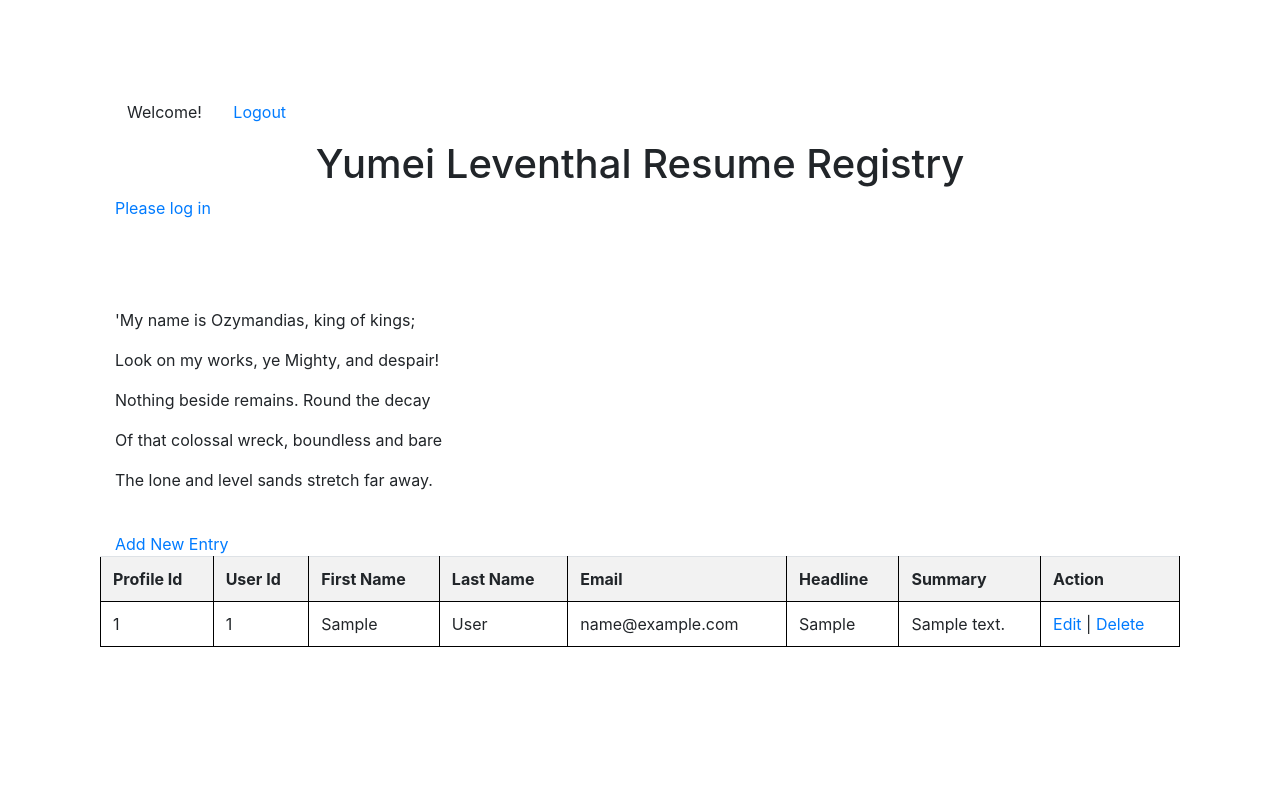
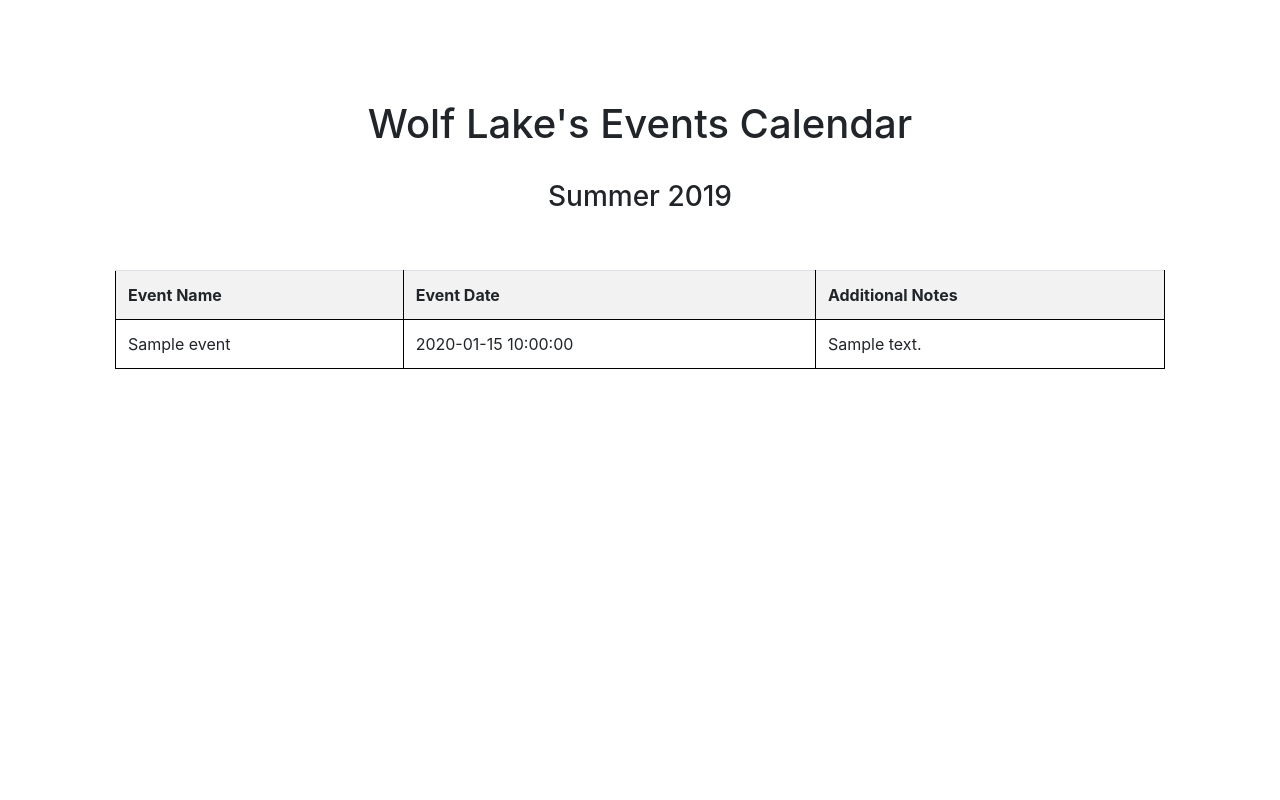
Before and after one commit to CodeByLine/calendar_WL, a PHP site: page /index.php in a window 1280 px wide. Run offline with PHP 8.4, Linux system fonts and the light colour scheme; the visitor is signed in with stand-in values (Sample User, id 1); tables that the repository leaves empty or names only in its code hold one stand-in row (values such as "Sample post").

Commit message:
reverting back

```diff
--- a/index.php
+++ b/index.php
@@ -1,69 +1,19 @@
-
 <?php
-
     require_once "pdo.php";
     session_start();
 
+    if (isset($_SESSION['email'])){
+
     if (!empty($_SESSION['message'])) {
-        echo($_SESSION['message']);
+        echo $_SESSION['message'];
         unset($_SESSION['message']);
     }
 
-    $errors = [];
-    $success = [];
 
+        }
 
-    if ((!isset($_SESSION['user_id'])) || (!isset($_SESSION['name']))){
+?>
 
-        echo '<p><a href="login.php">Please log in</a></p>';
-
-    } else {
-        // echo '<a href="add.php">Add New Entry</a>';
-
-        echo '&nbsp; &nbsp; &nbsp; Welcome! &nbsp; &nbsp; &nbsp; <a href="logout.php">Logout</a>' ;
-
-        echo('<table class="table table-striped" border="1" >'."\n");
-
-        // profile_id, user_id, first_name, last_name, email, headline, summary
-
-        $sql = ("SELECT * FROM Profile"); // WHERE profile_id = :pd, user_id = :ud, first_name = :fn, last_name = :ln, email = :em, headline = :he, summary = :su");
-        $stmt = $pdo->query($sql);
-        $stmt->execute(array(
-
-        ));
-
-        echo "<tr><th>Profile Id</th><th>User Id</th><th>First Name</th><th>Last Name</th><th>Email</th><th>Headline</th> <th>Summary</th> <th>Action";
-
-        while ($row = $stmt->fetch(PDO::FETCH_ASSOC)) {
-        echo("</th><tr><td>");
-        echo(htmlentities($row['profile_id']));
-        echo("</td><td>");
-        echo(htmlentities($row['user_id']));
-        echo("</td><td>");
-        echo(htmlentities($row['first_name']));
-        echo("</td><td>");
-        echo(htmlentities($row['last_name']));
-        echo("</td><td>");
-        echo(htmlentities($row['email']));
-        echo("</td><td>");
-        echo(htmlentities($row['headline']));
-        echo("</td><td>");
-        echo(htmlentities($row['summary']));
-        echo("</td><td>");
-        // echo ('<a href="view.php?profile_id='.$row['profile_id'].'">View</a>' );
-        echo ('<a href="edit.php?profile_id='.$row['profile_id'].'">Edit</a>  |  ' );
-
-        echo('<a href="delete.php?profile_id='.$row['profile_id'].'">Delete</a>');
-        echo("</td></tr>\n");
-        echo('</table');
-        echo '<p></p>';
-    }
-}
-        // echo("</td><td>");
-        // echo ('<a href="edit.php?user_id='.$row['profile_id'].'">Edit</a> |');  // GET
-        // echo ('<a href="delete.php?user_id='.$row['profile_id'].'">Delete</a> |');  // GET
-    ?>
-    <!-- END: View one -->
 
 
 <!DOCTYPE html>
@@ -72,14 +22,24 @@
     <meta charset="UTF-8">
     <meta name="viewport" content="width=device-width, initial-scale=1.0">
     <meta http-equiv="X-UA-Compatible" content="ie=edge">
-    <title>Yumei Leventhal index.php</title>
+    <title>Events Calendar</title>
 
     <link rel="stylesheet" href="https://stackpath.bootstrapcdn.com/bootstrap/4.3.1/css/bootstrap.min.css" integrity="sha384-ggOyR0iXCbMQv3Xipma34MD+dH/1fQ784/j6cY/iJTQUOhcWr7x9JvoRxT2MZw1T" crossorigin="anonymous">
 
     <link rel="stylesheet" type="text/css" media="screen" href="main.css">
 </head>
 <body>
-<style>
+
+<div class="container">
+    <h1><center>Wolf Lake's Events Calendar </center></h1>
+    <br>
+        <h3><center>Summer 2019</center></h3>
+
+    <!-- <br> <a href="login.php">Login</a> -->
+   <br>
+
+<br>
+   <style>
         table, th, td {
         border: 1px solid black;
         border-collapse: collapse;
@@ -87,31 +47,42 @@
         th, td {
         padding: 10px;
         }
-</style>
 
 
+    </style>
 
-<div class="container">
-    <h1><center> Yumei Leventhal Resume Registry</center></h1>
-    <p><a href="login.php">Please log in</a></p>
-<br>
+    <?php
 
 
-<!-- BEGIN: View one  -->
-<!-- <a href="index.php">Back to Index</a> -->
+        $stmt = $pdo->query("SELECT event_id, eventname, eventdate, eventnote FROM events");
+        $rows = $stmt->fetchAll(PDO::FETCH_ASSOC);
+
+            if ($rows == false) {
+                echo("No event found here");
+            } else {
 
 
-<br>
- <br>
+                echo('<table class="table table-striped" border="1" >'."\n");
+                echo "<tr><th>Event Name</th>  <th>Event Date</th> <th>Additional Notes";
+                foreach ( $rows as $row ) {
+                 echo("</th><tr><td>");
+                   echo(htmlentities($row['eventname']));
 
-            <p>'My name is Ozymandias, king of kings;</p>
-            <p>Look on my works, ye Mighty, and despair!</p>
-            <p>Nothing beside remains. Round the decay</p>
-            <p>Of that colossal wreck, boundless and bare</p>
-            <p>The lone and level sands stretch far away.</p>
-            <!-- <a href="add.php">Add New Entry</a> -->
+                   echo("</td><td>");
+                   echo(htmlentities($row['eventdate']));
+                   echo("</td><td>");
+                   echo(htmlentities($row['eventnote']));
+
+                   echo("</td></tr>\n");
+                echo('</table');
+
+          }
+
+        }
+    ?>
     <br>
-    <a href="add.php">Add New Entry</a>
+    <br>
+
     </div>
 </body>
 </html>
```
